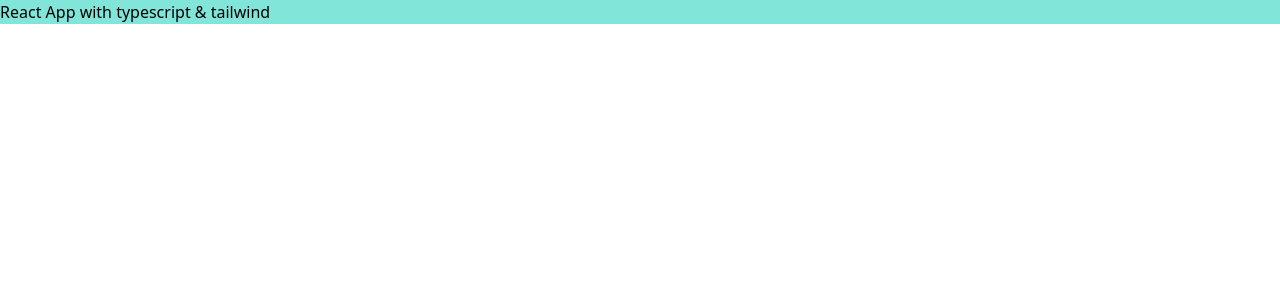
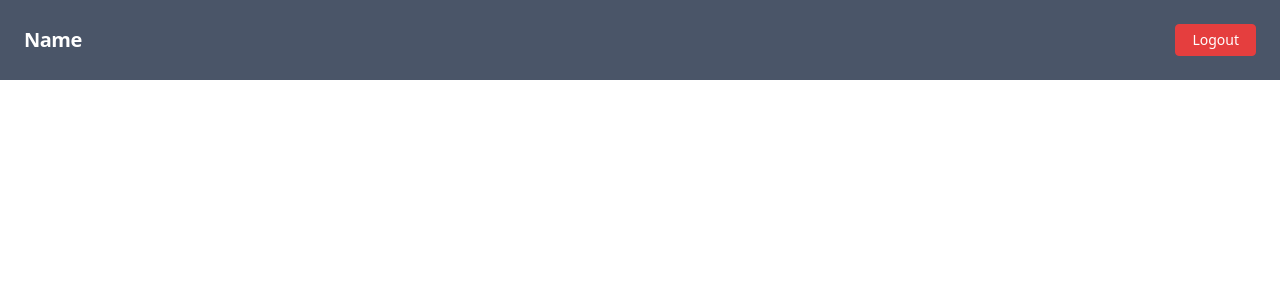
Before and after one commit to josebanega26/mern-calendar, a React (Create React App) app: page / in a window 1280 px wide. Shown: the top 300 px of the page. Built offline with nearby package versions, Linux system fonts and the light colour scheme.

Commit message:
Create basic components and styling

```diff
--- a/src/App.tsx
+++ b/src/App.tsx
@@ -1,11 +1,14 @@
 import React from 'react';
-import logo from './logo.svg';
 import './App.css';
+import { BrowserRouter as Router } from 'react-router-dom';
+import AppRouter from './router/AppRouter';
 
 function App() {
   return (
-    <div className="bg-teal-300 ">
-      <p>React App with typescript & tailwind</p>
+    <div className="h-screen">
+      <Router>
+        <AppRouter></AppRouter>
+      </Router>
     </div>
   );
 }
--- /dev/null
+++ b/src/components/auth/LoginScreen.tsx
@@ -0,0 +1,11 @@
+import React from 'react';
+
+const LoginScreen = () => {
+  return (
+    <div>
+      <h1>Login Screen</h1>
+    </div>
+  );
+};
+
+export default LoginScreen;
--- /dev/null
+++ b/src/components/calendar/CalendarScreen.tsx
@@ -0,0 +1,12 @@
+import React from 'react';
+import Header from '../ui/Header';
+
+const CalendarScreen = () => {
+  return (
+    <React.Fragment>
+      <Header></Header>
+    </React.Fragment>
+  );
+};
+
+export default CalendarScreen;
--- /dev/null
+++ b/src/components/ui/Header.tsx
@@ -0,0 +1,21 @@
+import React from 'react';
+import { Link } from 'react-router-dom';
+
+const Header = () => {
+  return (
+    <nav className="flex items-center justify-between flex-wrap bg-gray-700 p-6">
+      <div className="flex items-center flex-shrink-0 text-white mr-6">
+        <span className="font-semibold text-xl tracking-tight">Name </span>
+      </div>
+      <div className="w-full justify-end sm:flex sm:items-center sm:w-auto">
+        <div>
+          <button className="inline-block text-sm px-4 py-2 leading-none border rounded bg-red-600 text-white border-red-600 hover:border-transparent hover:text-red-600 hover:bg-white mt-4 sm:mt-0">
+            Logout
+          </button>
+        </div>
+      </div>
+    </nav>
+  );
+};
+
+export default Header;
--- a/src/index.tsx
+++ b/src/index.tsx
@@ -2,7 +2,6 @@ import React from 'react';
 import ReactDOM from 'react-dom';
 import './styles/main.css';
 import App from './App';
-import * as serviceWorker from './serviceWorker';
 
 ReactDOM.render(
   <React.StrictMode>
@@ -10,8 +9,3 @@ ReactDOM.render(
   </React.StrictMode>,
   document.getElementById('root')
 );
-
-// If you want your app to work offline and load faster, you can change
-// unregister() to register() below. Note this comes with some pitfalls.
-// Learn more about service workers: https://bit.ly/CRA-PWA
-serviceWorker.unregister();
--- /dev/null
+++ b/src/router/AppRouter.tsx
@@ -0,0 +1,15 @@
+import React from 'react';
+import { Switch, Route } from 'react-router-dom';
+import LoginScreen from '../components/auth/LoginScreen';
+import CalendarScreen from '../components/calendar/CalendarScreen';
+
+const AppRouter = () => {
+  return (
+    <Switch>
+      <Route exact path="/" component={CalendarScreen}></Route>
+      <Route exact path="/login" component={LoginScreen}></Route>
+    </Switch>
+  );
+};
+
+export default AppRouter;
```
Also changed, not shown: src/components/ui/Footer.tsx (added, +7 -0 lines).
